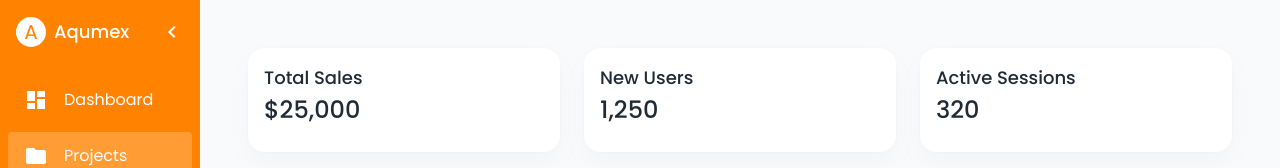
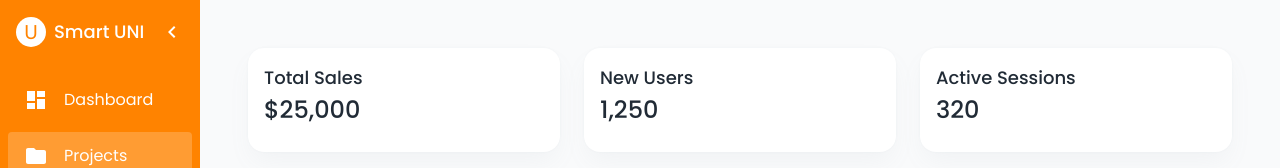
Before and after one commit to esoft-batch05/Smart-Uni-Front-End, a React (Vite) app: page /projects in a window 1280 px wide. Shown: the top 168 px of the page. Built offline with nearby package versions, Linux system fonts and the light colour scheme.

Commit message:
make a file to develop signin and signup

```diff
--- a/src/Layout/ResponsiveLayout/SideBar.jsx
+++ b/src/Layout/ResponsiveLayout/SideBar.jsx
@@ -171,10 +171,10 @@ const ImprovedLayout = () => {
     <>
       <DrawerHeader>
         <Box sx={{ display: 'flex', alignItems: 'center', gap: 1, ml: 1 }}>
-          <Avatar sx={{ bgcolor: 'white', color: '#ff8300', width: 30, height: 30 }}>A</Avatar>
+          <Avatar sx={{ bgcolor: 'white', color: '#ff8300', width: 30, height: 30 }}>U</Avatar>
           {open && (
             <Typography variant="h6" noWrap component="div">
-              Aqumex
+              Smart UNI
             </Typography>
           )}
         </Box>
```
Also changed, not shown: src/Pages/Signin/Signin.jsx (added), src/Pages/Signup/Signup.jsx (added).
